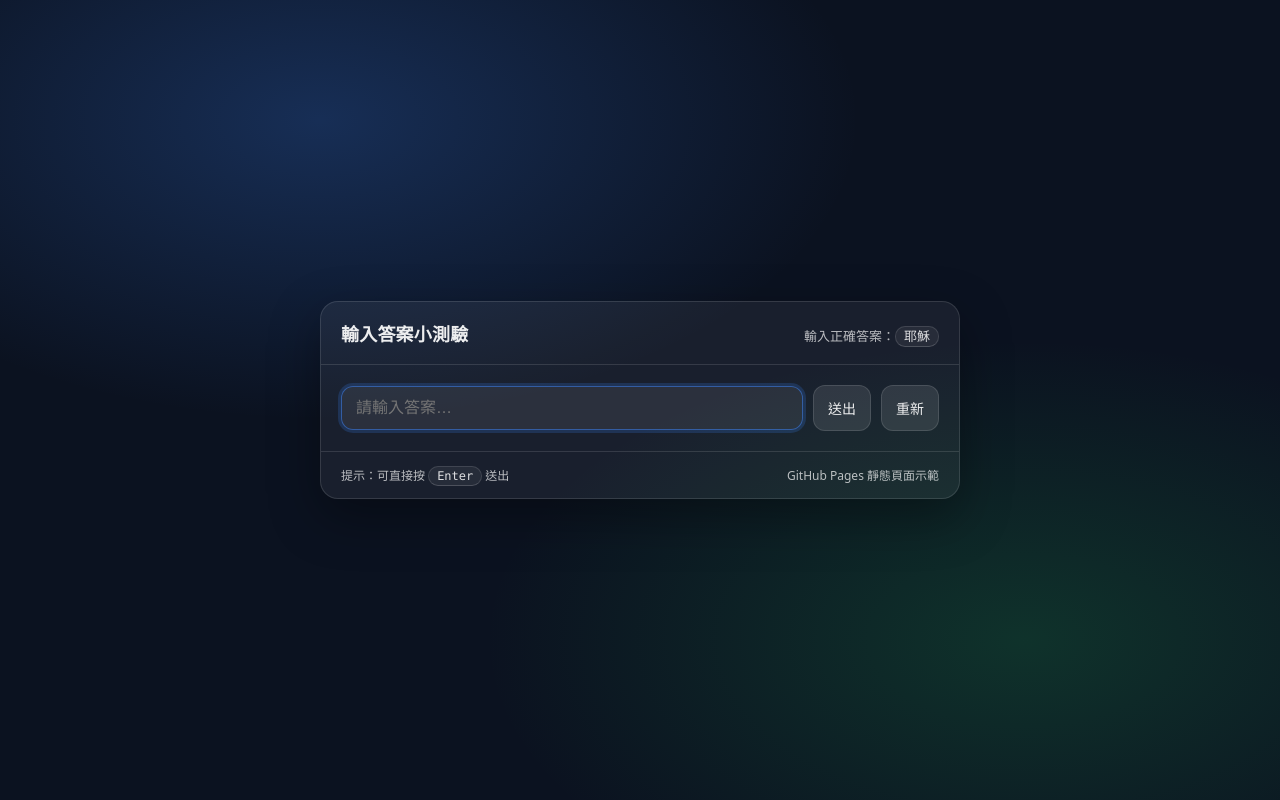
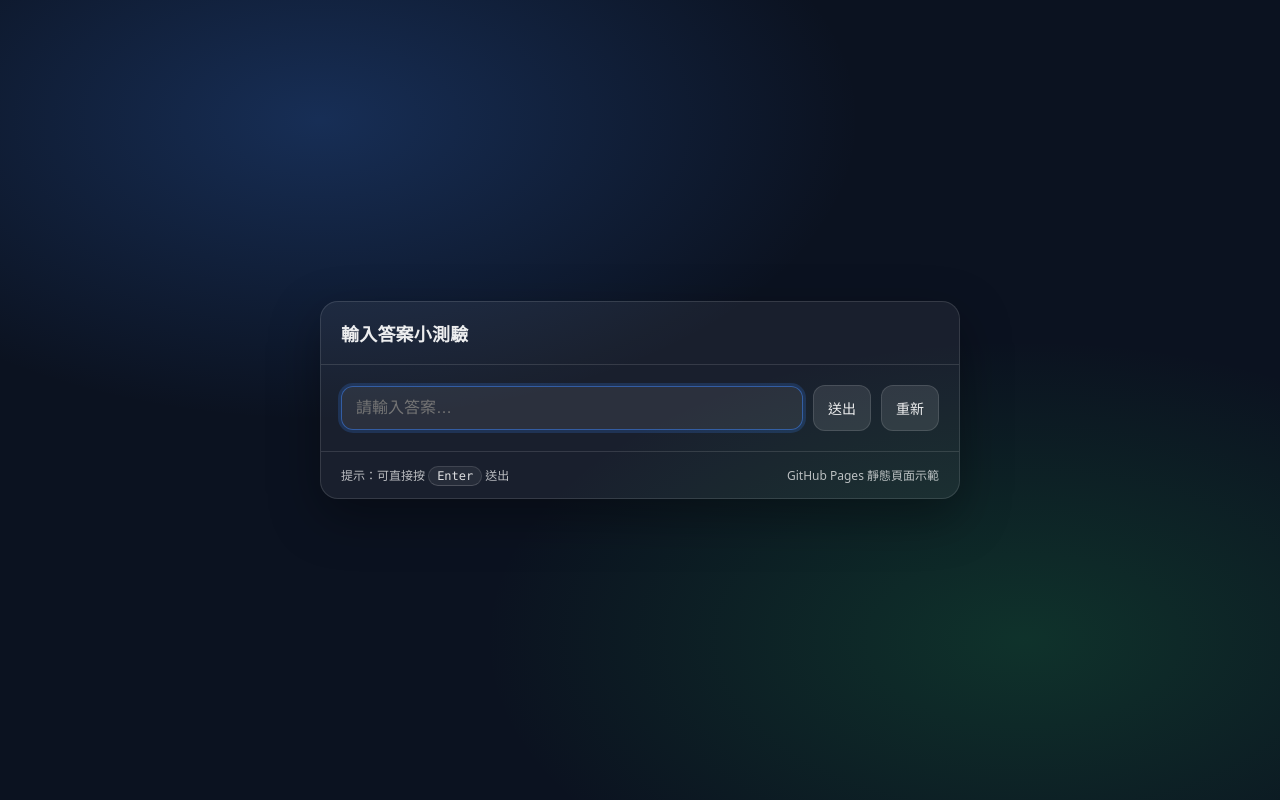
Before and after one commit to justinlove0987/jesus-quiz, a plain HTML site: page index.html in a window 1280 px wide. Drawn offline with Linux system fonts and the light colour scheme.

Commit message:
delete answer header

```diff
--- a/index.html
+++ b/index.html
@@ -164,8 +164,7 @@
 <body>
   <div class="wrap" role="application" aria-label="答案輸入小測驗">
     <header>
-      <h1>輸入答案小測驗</h1>
-      <p class="hint">輸入正確答案：<span class="kbd">耶穌</span></p>
+        <h1>輸入答案小測驗</h1>
     </header>
 
     <main>
```
